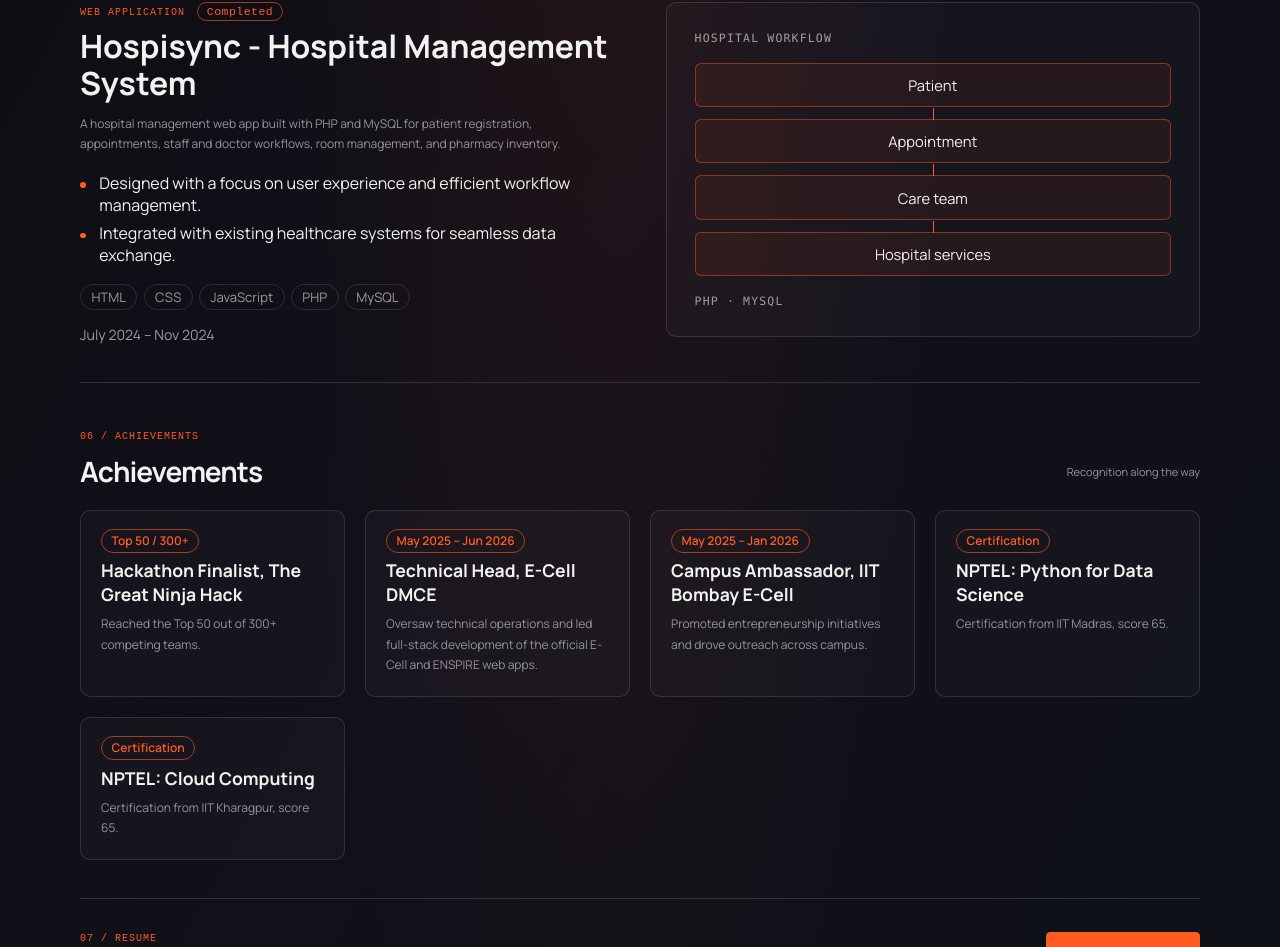
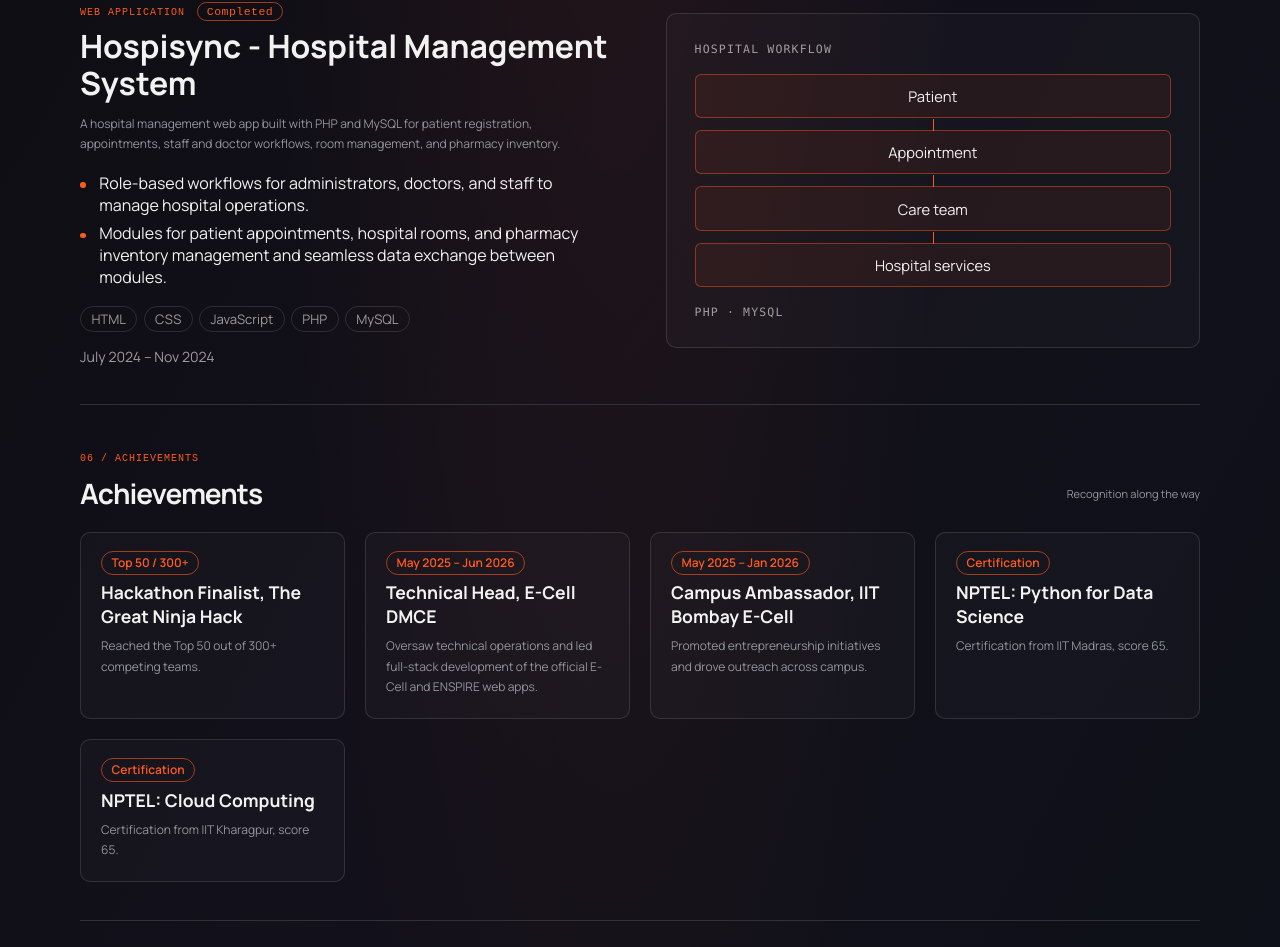
Before and after one commit to Piyush-Barde/Portfolio-, a React (Vite) app in the folder frontend/: page / in a window 1280 px wide. Shown: the part 4907-5854 px from the top of the page. Built offline with nearby package versions, Linux system fonts and the light colour scheme.

Commit message:
Corrected the description of Hospisync

```diff
--- a/frontend/src/sitedata.js
+++ b/frontend/src/sitedata.js
@@ -232,8 +232,8 @@ export const site = {
       status: "Completed",
       summary: "A hospital management web app built with PHP and MySQL for patient registration, appointments, staff and doctor workflows, room management, and pharmacy inventory.",
       results: [
-        "Designed with a focus on user experience and efficient workflow management.",
-        "Integrated with existing healthcare systems for seamless data exchange.",
+        "Role-based workflows for administrators, doctors, and staff to manage hospital operations.",
+        "Modules for patient appointments, hospital rooms, and pharmacy inventory management and seamless data exchange between modules.",
       ],
       tags: ["HTML" , "CSS", "JavaScript", "PHP", "MySQL"],
       meta: "July 2024 – Nov 2024",
```
Also changed, not shown: 1 other file (tests, documents, lock files or other folders).
